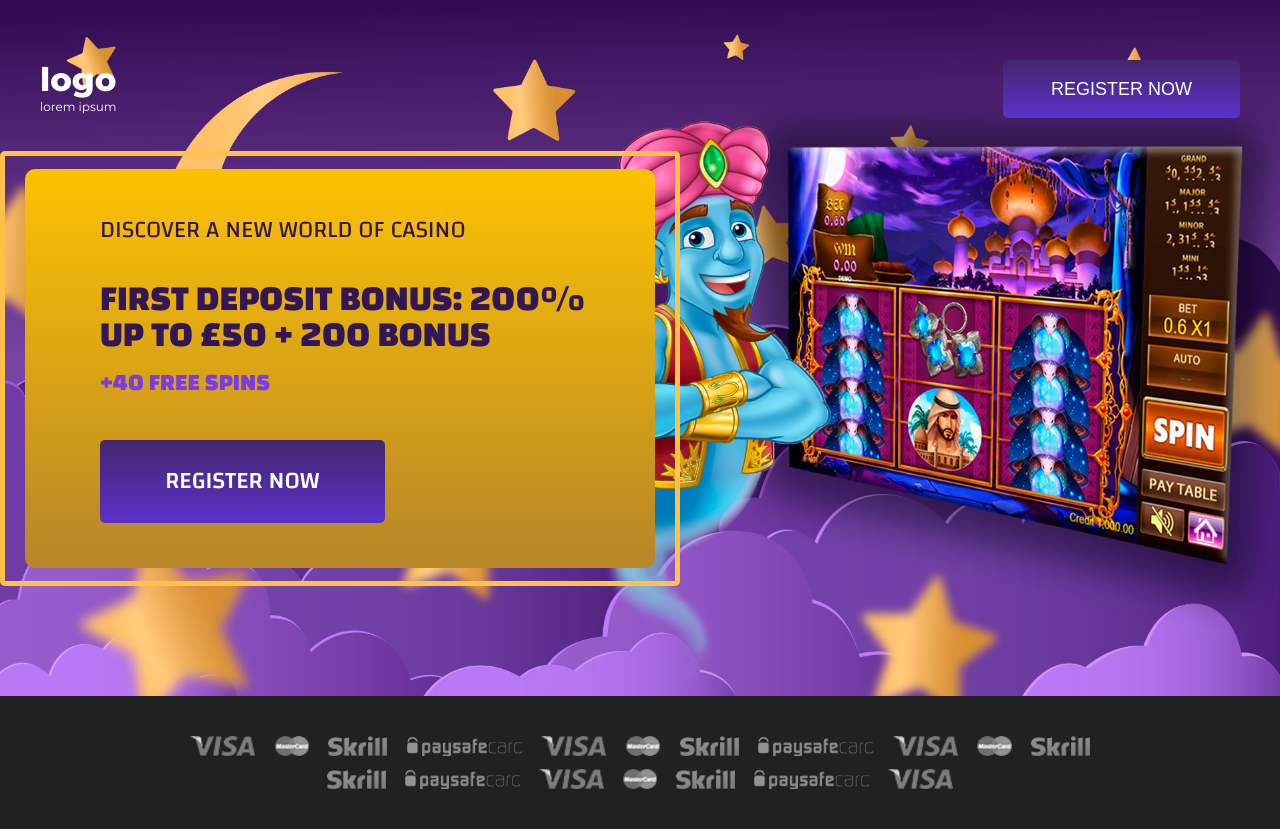
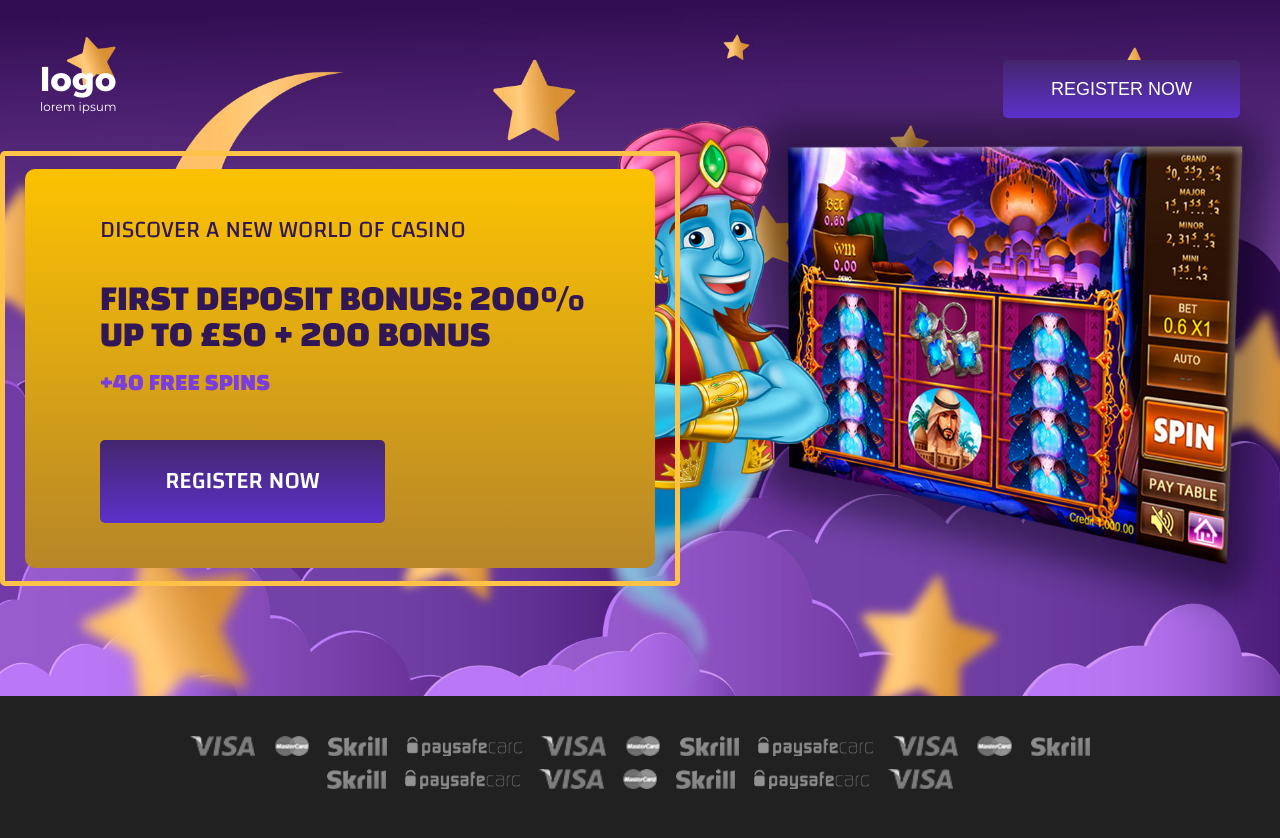
Before and after one commit to Smart-bid/casino-lending, a React (Create React App) app in the folder Casino_landing/: page / in a window 1280 px wide. Built offline with nearby package versions, Linux system fonts and the light colour scheme; the HTML template or start-up script is replaced by a standard one.

Commit message:
fix footer

```diff
--- a/Casino_landing/src/style/_index.scss
+++ b/Casino_landing/src/style/_index.scss
@@ -67,6 +67,7 @@ button {
 }
 
 .footer-background {
+    min-height: 142px;
     overflow: hidden;
 
     background-color: #212121;
```
